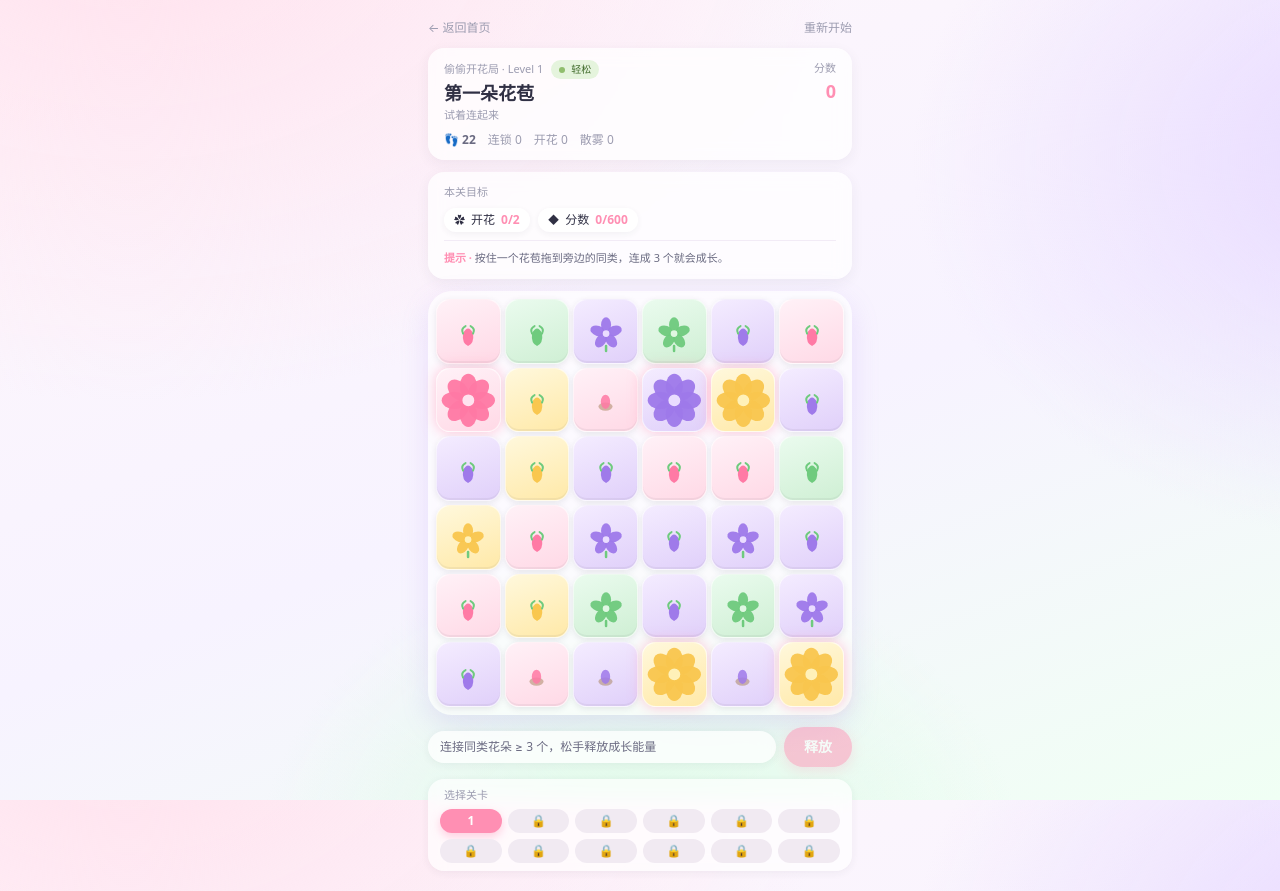
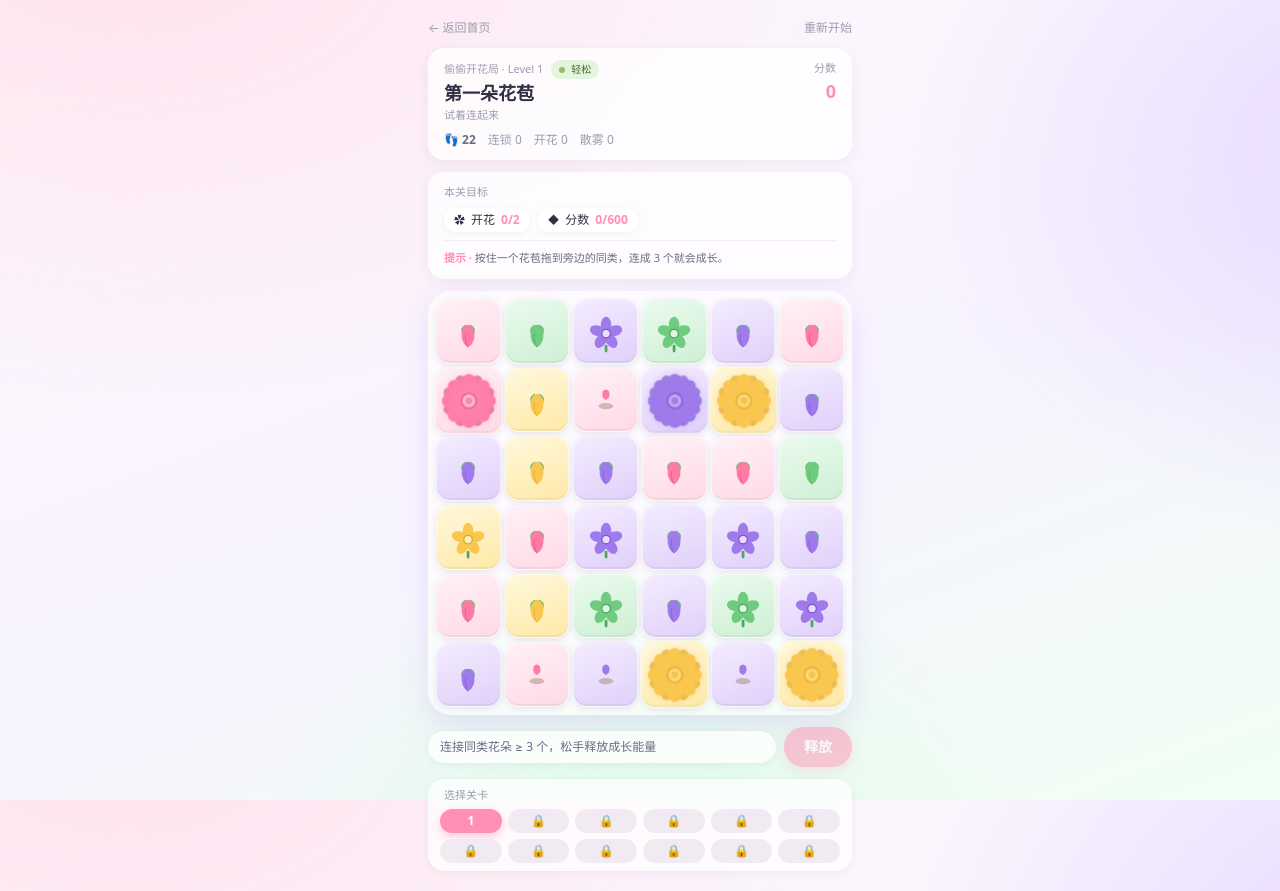
Before and after one commit to byronwjw-ui/bloombreak, a Next.js app: page /games/bloom in a window 1280 px wide. Built offline with nearby package versions, Linux system fonts and the light colour scheme.

Commit message:
feat(ui): BloomChip v2 - SVG flower with breathing aura per stage

```diff
--- a/src/components/chips/BloomChip.tsx
+++ b/src/components/chips/BloomChip.tsx
@@ -8,88 +8,119 @@ export type BloomChipKind =
   | { kind: 'flower'; flower: BloomFlowerType; stage: BloomStage }
   | { kind: 'obstacle'; obstacle: BloomObstacle };
 
-const PALETTE: Record<BloomFlowerType, { core: string; petal: string; halo: string; bg: string }> = {
-  rose:      { core: '#FFE3EF', petal: '#FF7AA5', halo: 'rgba(255,143,179,0.55)', bg: 'linear-gradient(160deg,#FFF1F7,#FFD9E6)' },
-  lavender:  { core: '#EADCFF', petal: '#9F7AEA', halo: 'rgba(159,122,234,0.55)', bg: 'linear-gradient(160deg,#F4ECFF,#E0D0FA)' },
-  sunflower: { core: '#FFF1B8', petal: '#F9C74F', halo: 'rgba(249,199,79,0.6)',   bg: 'linear-gradient(160deg,#FFF8DC,#FFE9A8)' },
-  clover:    { core: '#DFF7E2', petal: '#6FCB7E', halo: 'rgba(111,203,126,0.55)', bg: 'linear-gradient(160deg,#EAFBEE,#CFEFD4)' },
+const PALETTE: Record<BloomFlowerType, { core: string; petal: string; petalDeep: string; halo: string; bg: string }> = {
+  rose:      { core: '#FFE3EF', petal: '#FF7AA5', petalDeep: '#E14F84', halo: 'rgba(255,143,179,0.6)', bg: 'linear-gradient(160deg,#FFF1F7,#FFD9E6)' },
+  lavender:  { core: '#EADCFF', petal: '#9F7AEA', petalDeep: '#7E58D0', halo: 'rgba(159,122,234,0.6)', bg: 'linear-gradient(160deg,#F4ECFF,#E0D0FA)' },
+  sunflower: { core: '#FFF1B8', petal: '#F9C74F', petalDeep: '#E0A720', halo: 'rgba(249,199,79,0.65)', bg: 'linear-gradient(160deg,#FFF8DC,#FFE9A8)' },
+  clover:    { core: '#DFF7E2', petal: '#6FCB7E', petalDeep: '#4DA85C', halo: 'rgba(111,203,126,0.6)', bg: 'linear-gradient(160deg,#EAFBEE,#CFEFD4)' },
 };
 
 type Props = {
   chip: BloomChipKind;
   selected?: boolean;
   chained?: boolean;
+  chainOrder?: number;
   exploding?: boolean;
   isNew?: boolean;
+  onPointerDown?: (e: React.PointerEvent) => void;
 };
 
-export default function BloomChip({ chip, selected, chained, exploding, isNew }: Props) {
-  if (chip.kind === 'obstacle') return <ObstacleVisual o={chip.obstacle} />;
+export default function BloomChip({ chip, selected, chained, chainOrder, exploding, isNew, onPointerDown }: Props) {
+  if (chip.kind === 'obstacle') {
+    return (
+      <div
+        onPointerDown={onPointerDown}
+        className={[
+          'chip-base aspect-square w-full relative overflow-hidden border border-white/50',
+          exploding ? 'animate-bloom-pop' : '',
+          isNew ? 'animate-tile-appear' : '',
+        ].join(' ')}
+      >
+        <ObstacleVisual o={chip.obstacle} />
+      </div>
+    );
+  }
   const { flower, stage } = chip;
   const p = PALETTE[flower];
+  const isBloom = stage === 'bloom';
   return (
     <div
+      onPointerDown={onPointerDown}
       className={[
-        'chip-base aspect-square w-full relative overflow-hidden border border-white/60',
+        'chip-base aspect-square w-full relative overflow-hidden border border-white/60 cursor-pointer touch-none',
         selected ? 'is-selected' : '',
-        chained ? 'is-chained animate-chain-glow' : '',
+        chained ? 'is-chained' : '',
         exploding ? 'animate-bloom-pop' : '',
         isNew ? 'animate-tile-appear' : '',
-        stage === 'bloom' ? 'glow-pink' : '',
+        isBloom ? 'animate-flower-breath' : '',
       ].join(' ')}
       style={{ background: p.bg }}
     >
-      <FlowerSvg flower={flower} stage={stage} core={p.core} petal={p.petal} halo={p.halo} />
+      {/* aura halo */}
+      {isBloom && (
+        <span
+          className="pointer-events-none absolute inset-0 rounded-[14px]"
+          style={{
+            background: `radial-gradient(circle at center, ${p.halo} 0%, transparent 70%)`,
+          }}
+        />
+      )}
+      <FlowerSvg flower={flower} stage={stage} core={p.core} petal={p.petal} petalDeep={p.petalDeep} />
+      {chained && chainOrder !== undefined && (
+        <span className="absolute top-0.5 right-0.5 text-[10px] font-bold bg-[#F9C74F] text-white rounded-full w-4 h-4 flex items-center justify-center shadow">
+          {chainOrder + 1}
+        </span>
+      )}
     </div>
   );
 }
 
-function FlowerSvg({ flower, stage, core, petal, halo }: { flower: BloomFlowerType; stage: BloomStage; core: string; petal: string; halo: string }) {
+function FlowerSvg({ flower, stage, core, petal, petalDeep }: { flower: BloomFlowerType; stage: BloomStage; core: string; petal: string; petalDeep: string }) {
   if (stage === 'seed') {
     return (
-      <svg viewBox="0 0 40 40" className="w-3/4 h-3/4">
-        <ellipse cx="20" cy="26" rx="6" ry="3.5" fill="#A5805A" opacity="0.5" />
-        <ellipse cx="20" cy="22" rx="4" ry="6" fill={petal} opacity="0.85" />
+      <svg viewBox="0 0 40 40" className="w-2/3 h-2/3">
+        <ellipse cx="20" cy="26" rx="7" ry="3" fill="#9b8068" opacity="0.45" />
+        <path d="M20 20 Q15 18 17 12 Q20 8 23 12 Q25 18 20 20 Z" fill={petal} />
       </svg>
     );
   }
   if (stage === 'bud') {
     return (
       <svg viewBox="0 0 40 40" className="w-4/5 h-4/5">
-        <path d="M20 32 Q15 30 16 22 Q20 14 24 22 Q25 30 20 32 Z" fill={petal} />
-        <path d="M16 22 Q14 18 18 16" stroke="#6FCB7E" strokeWidth="1.6" fill="none" strokeLinecap="round" />
-        <path d="M24 22 Q26 18 22 16" stroke="#6FCB7E" strokeWidth="1.6" fill="none" strokeLinecap="round" />
+        <path d="M16 22 Q14 18 18 16" stroke="#6FBF80" strokeWidth="1.8" fill="none" strokeLinecap="round" />
+        <path d="M24 22 Q26 18 22 16" stroke="#6FBF80" strokeWidth="1.8" fill="none" strokeLinecap="round" />
+        <path d="M20 33 Q14 30 15 20 Q20 10 25 20 Q26 30 20 33 Z" fill={petal} />
+        <path d="M20 33 Q17 28 18 22" stroke={petalDeep} strokeWidth="1" fill="none" opacity="0.5" />
       </svg>
     );
   }
   if (stage === 'small') {
     return (
       <svg viewBox="0 0 40 40" className="w-4/5 h-4/5">
+        <path d="M20 32 L20 36" stroke="#4DA85C" strokeWidth="2.2" strokeLinecap="round" />
         <g transform="translate(20 22)">
           {[0, 72, 144, 216, 288].map((deg, i) => (
-            <ellipse key={i} cx="0" cy="-7" rx="4" ry="6" fill={petal} opacity="0.95" transform={`rotate(${deg})`} />
+            <ellipse key={i} cx="0" cy="-7" rx="4.2" ry="6.4" fill={petal} transform={`rotate(${deg})`} />
           ))}
-          <circle r="3.2" fill={core} stroke={petal} strokeWidth="1" />
+          <circle r="3.4" fill={core} stroke={petalDeep} strokeWidth="1" />
         </g>
-        <path d="M20 32 L20 36" stroke="#6FCB7E" strokeWidth="2" strokeLinecap="round" />
       </svg>
     );
   }
-  // bloom
+  // bloom — bigger, layered petals
   return (
-    <svg viewBox="0 0 40 40" className="w-full h-full">
-      <defs>
-        <radialGradient id={`halo-${flower}`}>
-          <stop offset="0%" stopColor={halo} stopOpacity="0.7" />
-          <stop offset="80%" stopColor={halo} stopOpacity="0" />
-        </radialGradient>
-      </defs>
-      <circle cx="20" cy="20" r="18" fill={`url(#halo-${flower})`} />
+    <svg viewBox="0 0 40 40" className="w-[92%] h-[92%]">
       <g transform="translate(20 20)">
+        {/* back petals */}
+        {[22.5, 67.5, 112.5, 157.5, 202.5, 247.5, 292.5, 337.5].map((deg, i) => (
+          <ellipse key={`b${i}`} cx="0" cy="-10" rx="5" ry="8" fill={petalDeep} opacity="0.7" transform={`rotate(${deg})`} />
+        ))}
+        {/* front petals */}
         {[0, 45, 90, 135, 180, 225, 270, 315].map((deg, i) => (
-          <ellipse key={i} cx="0" cy="-9" rx="5.5" ry="8" fill={petal} opacity="0.95" transform={`rotate(${deg})`} />
+          <ellipse key={i} cx="0" cy="-9" rx="6" ry="9" fill={petal} transform={`rotate(${deg})`} />
         ))}
-        <circle r="4.5" fill={core} stroke={petal} strokeWidth="1.4" />
+        <circle r="5" fill={core} stroke={petalDeep} strokeWidth="1.5" />
+        <circle r="2.2" fill={petalDeep} opacity="0.65" />
       </g>
     </svg>
   );
@@ -98,11 +129,8 @@ function FlowerSvg({ flower, stage, core, petal, halo }: { flower: BloomFlowerTy
 function ObstacleVisual({ o }: { o: BloomObstacle }) {
   if (o === 'fog') {
     return (
-      <div
-        className="chip-base aspect-square w-full relative overflow-hidden border border-white/40"
-        style={{ background: 'linear-gradient(160deg,#E5E7EB,#C9CDD4)' }}
-      >
-        <svg viewBox="0 0 40 40" className="w-3/4 h-3/4">
+      <div className="w-full h-full flex items-center justify-center" style={{ background: 'linear-gradient(160deg,#E0E2E8,#B7BCC7)' }}>
+        <svg viewBox="0 0 40 40" className="w-4/5 h-4/5">
           <g fill="#fff" opacity="0.85">
             <ellipse cx="14" cy="18" rx="8" ry="4" />
             <ellipse cx="24" cy="22" rx="9" ry="4.5" />
@@ -114,26 +142,20 @@ function ObstacleVisual({ o }: { o: BloomObstacle }) {
   }
   if (o === 'withered_leaf') {
     return (
-      <div
-        className="chip-base aspect-square w-full relative overflow-hidden border border-white/40"
-        style={{ background: 'linear-gradient(160deg,#E8DCC4,#C9B286)' }}
-      >
-        <svg viewBox="0 0 40 40" className="w-3/4 h-3/4">
-          <path d="M8 20 Q20 6 32 20 Q20 34 8 20 Z" fill="#A0813F" />
-          <path d="M10 20 Q20 14 30 20" stroke="#6F5A2E" strokeWidth="1.6" fill="none" />
+      <div className="w-full h-full flex items-center justify-center" style={{ background: 'linear-gradient(160deg,#D8C39A,#A8854C)' }}>
+        <svg viewBox="0 0 40 40" className="w-4/5 h-4/5">
+          <path d="M8 22 Q20 4 32 22 Q20 36 8 22 Z" fill="#7E5A28" />
+          <path d="M10 22 Q20 14 30 22" stroke="#4A3a1a" strokeWidth="1.8" fill="none" />
+          <path d="M14 18 Q18 16 22 19" stroke="#4A3a1a" strokeWidth="1" fill="none" opacity="0.6" />
         </svg>
       </div>
     );
   }
-  // stone
   return (
-    <div
-      className="chip-base aspect-square w-full relative overflow-hidden border border-white/40"
-      style={{ background: 'linear-gradient(160deg,#B7BAC2,#7C8089)' }}
-    >
-      <svg viewBox="0 0 40 40" className="w-3/4 h-3/4">
-        <path d="M8 24 Q6 14 16 12 Q26 8 32 16 Q36 26 26 30 Q14 34 8 24 Z" fill="#5b6066" />
-        <path d="M12 22 Q14 18 18 18" stroke="#a0a4ab" strokeWidth="1.4" fill="none" />
+    <div className="w-full h-full flex items-center justify-center" style={{ background: 'linear-gradient(160deg,#A8ACB4,#6C7079)' }}>
+      <svg viewBox="0 0 40 40" className="w-4/5 h-4/5">
+        <path d="M8 24 Q6 14 16 12 Q26 8 32 16 Q36 26 26 30 Q14 34 8 24 Z" fill="#454a52" />
+        <path d="M12 22 Q14 18 18 18" stroke="#9aa0aa" strokeWidth="1.4" fill="none" />
       </svg>
     </div>
   );
```
